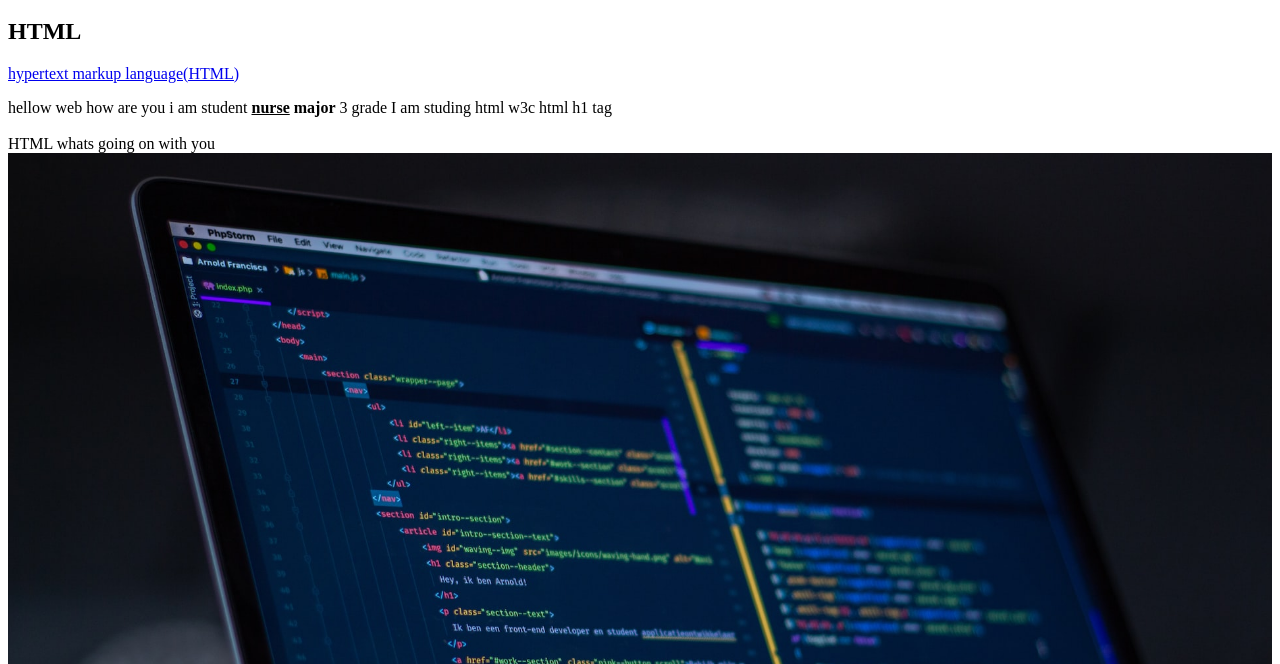
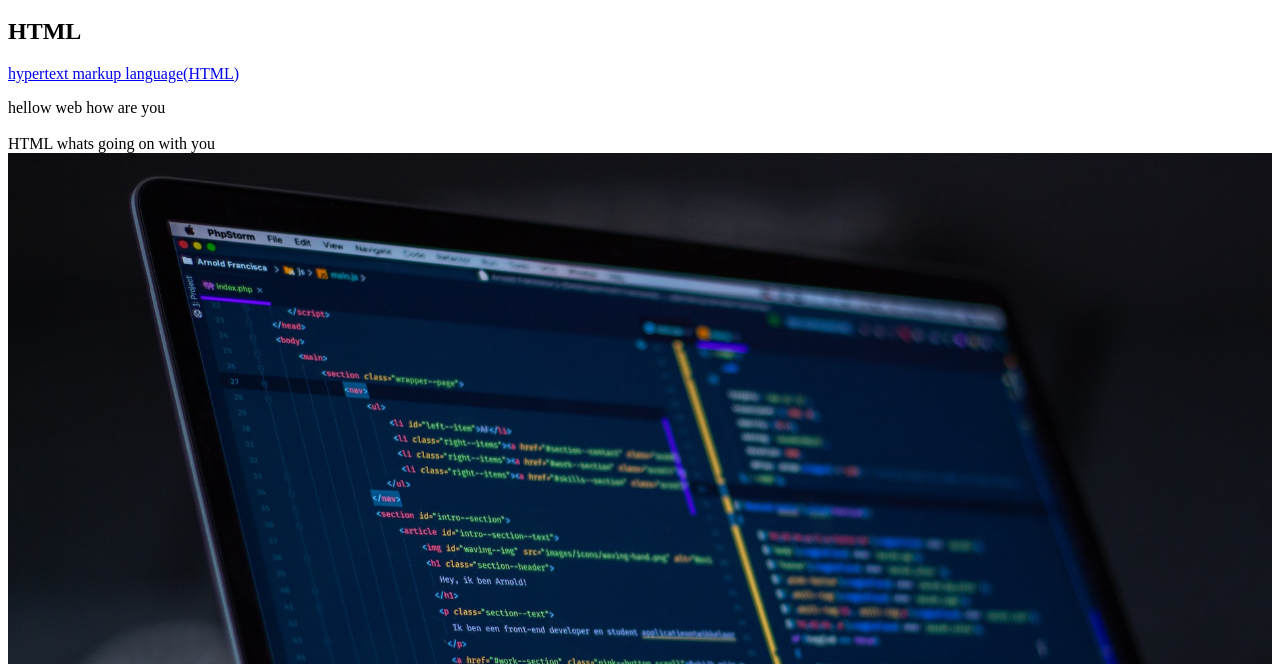
Before and after one commit to newbiejiwon/myfirst, a plain HTML site: page 1.html in a window 1280 px wide. Shown: the part 136-800 px from the top of the page. Drawn offline with Linux system fonts and the light colour scheme.

Commit message:
what is problem

```diff
--- a/1.html
+++ b/1.html
@@ -16,10 +16,7 @@
     <a href="https://www.w3.org/TR/2011/WD-html5-20110405/" target="_blank" title="html5 specification">hypertext markup language(HTML)
     </p></a>
     hellow web how are you
-    i am student <strong><u>nurse</u> major</strong> 3 grade
-    I am studing html
-    w3c
-    html h1 tag <br><br>
+     <br><br>
     HTML whats going on with you
     <img src="coding.jpg" width="100%">
     Be not afraid of greatness.<br>
```
